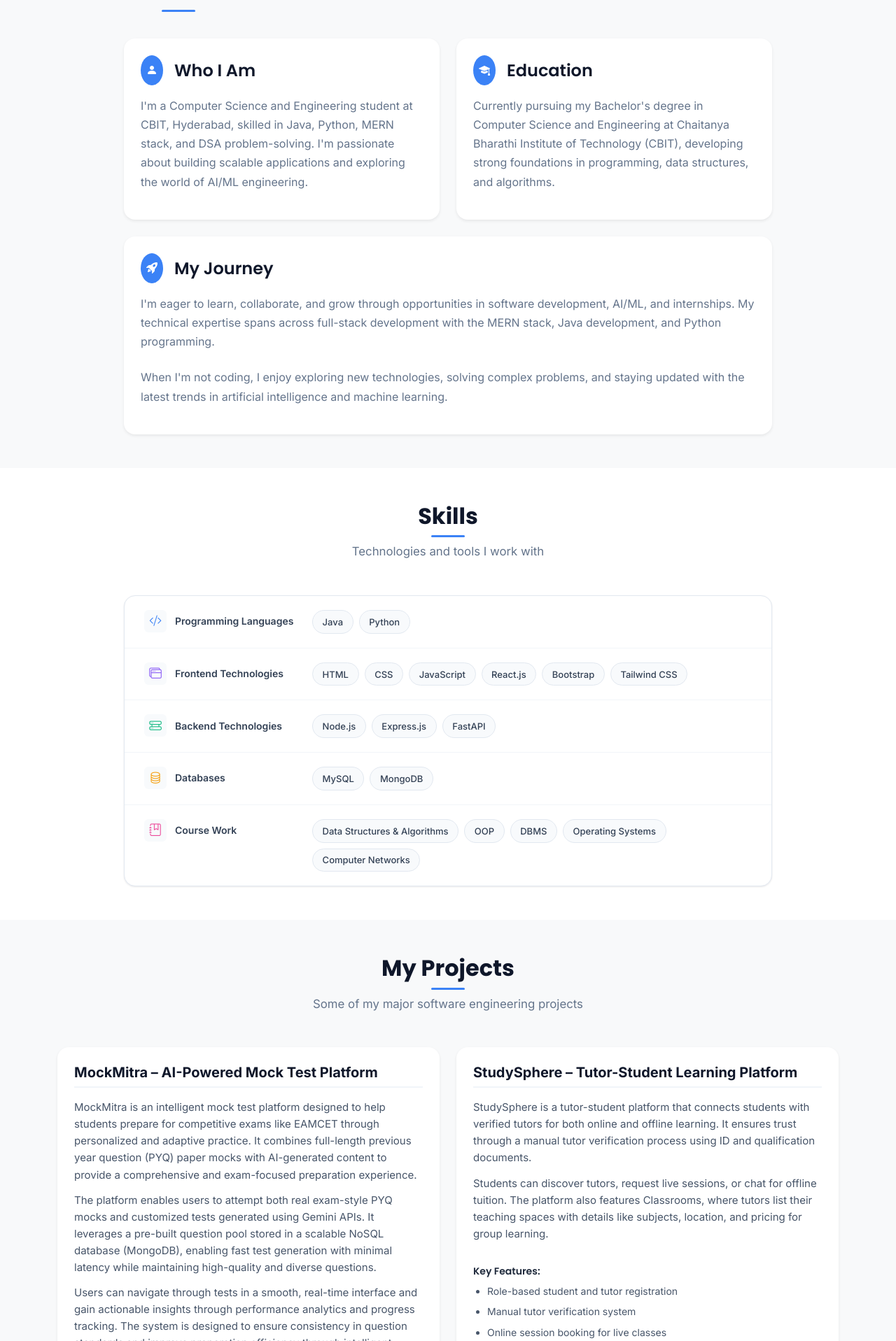
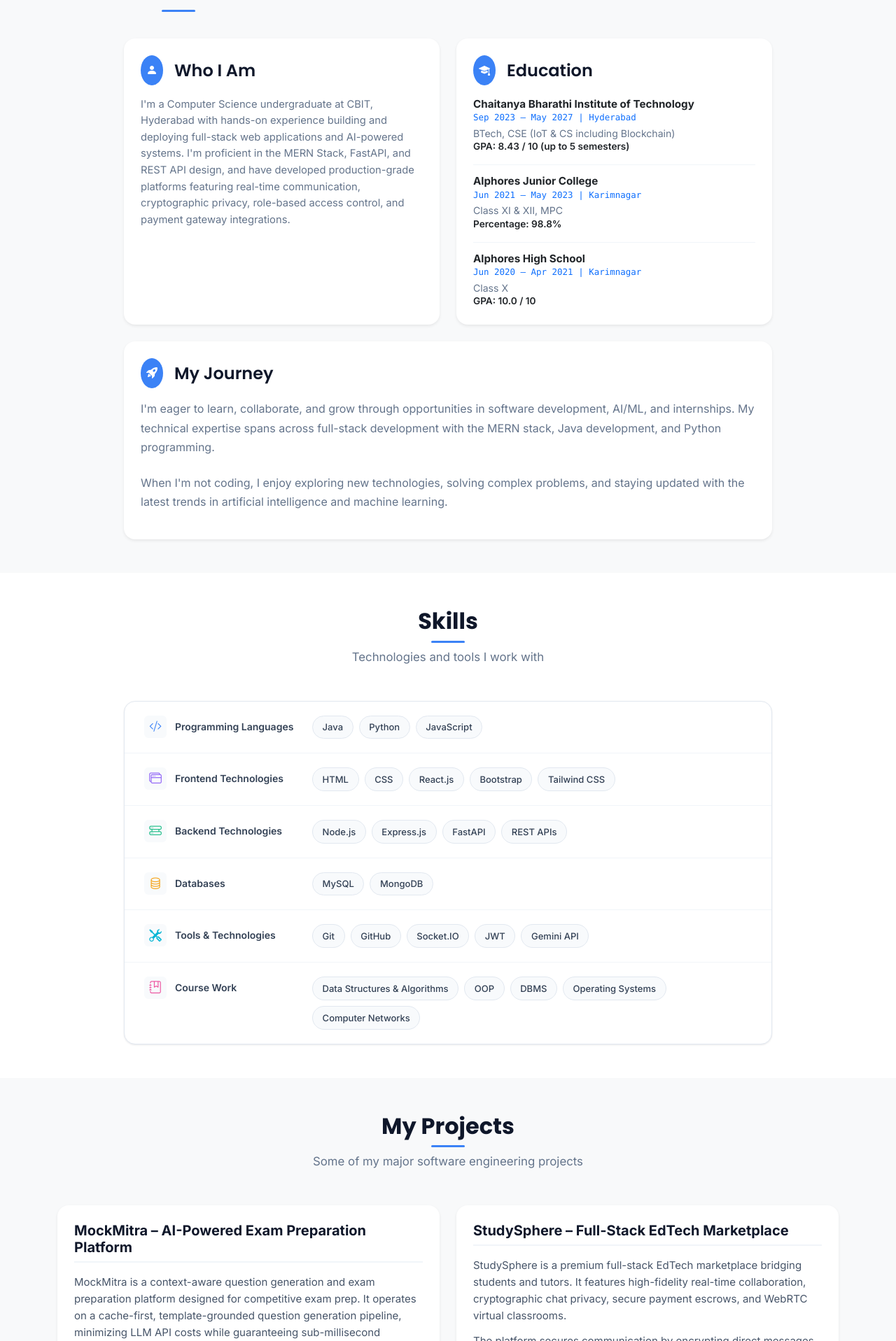
Before and after one commit to Abhilash-226/Portfolio, a React (Vite) app: page / in a window 1280 px wide. Shown: the part 883-2800 px from the top of the page at 70% size. Built offline with nearby package versions, Linux system fonts and the light colour scheme.

Commit message:
Update portfolio project descriptions, education history, skills, and certifications according to resume

```diff
--- a/src/pages/About.jsx
+++ b/src/pages/About.jsx
@@ -17,11 +17,8 @@ const About = () => {
                       </div>
                       <h4 className="mb-0">Who I Am</h4>
                     </div>
-                    <p className="text-muted">
-                      I'm a Computer Science and Engineering student at CBIT,
-                      Hyderabad, skilled in Java, Python, MERN stack, and DSA
-                      problem-solving. I'm passionate about building scalable
-                      applications and exploring the world of AI/ML engineering.
+                    <p className="text-muted" style={{ lineHeight: "1.6", fontSize: "0.92rem" }}>
+                      I'm a Computer Science undergraduate at CBIT, Hyderabad with hands-on experience building and deploying full-stack web applications and AI-powered systems. I'm proficient in the MERN Stack, FastAPI, and REST API design, and have developed production-grade platforms featuring real-time communication, cryptographic privacy, role-based access control, and payment gateway integrations.
                     </p>
                   </Card.Body>
                 </Card>
@@ -35,12 +32,26 @@ const About = () => {
                       </div>
                       <h4 className="mb-0">Education</h4>
                     </div>
-                    <p className="text-muted">
-                      Currently pursuing my Bachelor's degree in Computer
-                      Science and Engineering at Chaitanya Bharathi Institute of
-                      Technology (CBIT), developing strong foundations in
-                      programming, data structures, and algorithms.
-                    </p>
+                    <div className="education-timeline" style={{ fontSize: "0.88rem", lineHeight: "1.4" }}>
+                      <div className="mb-3">
+                        <div className="fw-bold text-dark" style={{ fontSize: "0.95rem" }}>Chaitanya Bharathi Institute of Technology</div>
+                        <div className="text-primary font-monospace mb-1" style={{ fontSize: "0.78rem" }}>Sep 2023 — May 2027 | Hyderabad</div>
+                        <div className="text-muted">BTech, CSE (IoT & CS including Blockchain)</div>
+                        <div className="text-dark fw-semibold" style={{ fontSize: "0.85rem" }}>GPA: 8.43 / 10 (up to 5 semesters)</div>
+                      </div>
+                      <div className="mb-3" style={{ borderTop: "1px solid #f1f5f9", paddingTop: "0.75rem" }}>
+                        <div className="fw-bold text-dark" style={{ fontSize: "0.95rem" }}>Alphores Junior College</div>
+                        <div className="text-primary font-monospace mb-1" style={{ fontSize: "0.78rem" }}>Jun 2021 — May 2023 | Karimnagar</div>
+                        <div className="text-muted">Class XI & XII, MPC</div>
+                        <div className="text-dark fw-semibold" style={{ fontSize: "0.85rem" }}>Percentage: 98.8%</div>
+                      </div>
+                      <div style={{ borderTop: "1px solid #f1f5f9", paddingTop: "0.75rem" }}>
+                        <div className="fw-bold text-dark" style={{ fontSize: "0.95rem" }}>Alphores High School</div>
+                        <div className="text-primary font-monospace mb-1" style={{ fontSize: "0.78rem" }}>Jun 2020 — Apr 2021 | Karimnagar</div>
+                        <div className="text-muted">Class X</div>
+                        <div className="text-dark fw-semibold" style={{ fontSize: "0.85rem" }}>GPA: 10.0 / 10</div>
+                      </div>
+                    </div>
                   </Card.Body>
                 </Card>
               </Col>
--- a/src/pages/Certificates.jsx
+++ b/src/pages/Certificates.jsx
@@ -3,25 +3,7 @@ import { Container, Row, Col, Card } from "react-bootstrap";
 const Certificates = () => {
   const certificates = [
     {
-      title: "Claude Code in Action",
-      issuer: "Anthropic",
-      date: "March 2026",
-      credentialId: "hfi6k4te2szx",
-      link: "https://verify.skilljar.com/c/hfi6k4te2szx",
-      image: "/claude-code-in-action.png",
-      color: "#5b7c53"
-    },
-    {
-      title: "Java (Basic)",
-      issuer: "HackerRank",
-      date: "March 2026",
-      credentialId: "AE89DA4122AC",
-      link: "https://www.hackerrank.com/certificates/ae89da4122ac",
-      image: "/hackerrank-java-basic.png",
-      color: "#2ec866"
-    },
-    {
-      title: "Introduction to Internet of Things (Elite)",
+      title: "Introduction to Internet of Things (Elite Silver)",
       issuer: "NPTEL",
       date: "Jul-Oct 2025",
       credentialId: "NPTEL25CS147S958200846",
@@ -30,22 +12,13 @@ const Certificates = () => {
       color: "#ffa116"
     },
     {
-      title: "Web Development Course",
+      title: "Full Stack Web development",
       issuer: "Internshala",
       date: "October 2024",
       credentialId: "8duonojqlrd",
       link: "https://trainings.internshala.com/verify_certificate",
       image: "/internshala-web-development.png",
       color: "#0073e6"
-    },
-    {
-      title: "Oracle Cloud Infrastructure",
-      issuer: "Oracle",
-      date: "2024",
-      credentialId: null,
-      link: null,
-      image: "/Oracle cloud.png",
-      color: "#f35e00"
     },
     {
       title: "React, NodeJS, Express & MongoDB - The MERN Fullstack Guide",
@@ -64,6 +37,15 @@ const Certificates = () => {
       link: "https://ude.my/UC-c5ddb17e-9445-4e75-87ac-d831cc8a13b2",
       image: "/udemy-complete-ai-guide.png",
       color: "#a435f0"
+    },
+    {
+      title: "Java (Basic)",
+      issuer: "HackerRank",
+      date: "March 2026",
+      credentialId: "AE89DA4122AC",
+      link: "https://www.hackerrank.com/certificates/ae89da4122ac",
+      image: "/hackerrank-java-basic.png",
+      color: "#2ec866"
     }
   ];
 
@@ -77,16 +59,17 @@ const Certificates = () => {
           </p>
         </div>
 
-        <Row className="g-4">
+        <Row className="g-4 justify-content-center">
           {certificates.map((cert, index) => (
-            <Col key={index} xs={12} sm={6} md={4} lg={3} className="d-flex">
+            <Col key={index} xs={12} sm={6} md={4} lg={4} className="d-flex justify-content-center">
               <Card
                 className="h-100 border-0 shadow-sm w-100 certificate-card position-relative overflow-hidden d-flex flex-column"
                 style={{
                   borderRadius: "16px",
                   border: "1px solid #e2e8f0",
                   backgroundColor: "#ffffff",
-                  transition: "all 0.3s ease"
+                  transition: "all 0.3s ease",
+                  maxWidth: "350px"
                 }}
               >
                 {cert.image ? (
@@ -168,6 +151,41 @@ const Certificates = () => {
             </Col>
           ))}
         </Row>
+
+        {/* Key Achievements */}
+        <div className="text-center mt-5 mb-4">
+          <h3 className="fw-bold mb-3" style={{ color: "#0f172a" }}>Key Achievements</h3>
+        </div>
+        <Row className="justify-content-center">
+          <Col md={10} lg={8}>
+            <Card className="border-0 shadow-sm p-4" style={{ borderRadius: "16px", border: "1px solid #e2e8f0" }}>
+              <ul className="list-unstyled mb-0 d-flex flex-column gap-3">
+                <li className="d-flex align-items-start">
+                  <div className="bg-primary-subtle text-primary rounded-circle p-2 me-3 d-flex align-items-center justify-content-center" style={{ width: "40px", height: "40px", flexShrink: 0, backgroundColor: "rgba(59, 130, 246, 0.15)", color: "#2563eb" }}>
+                    <i className="bi bi-code-slash" style={{ fontSize: "1.2rem" }}></i>
+                  </div>
+                  <div>
+                    <h6 className="fw-bold mb-1" style={{ color: "#1e293b" }}>Competitive Programming & Problem Solving</h6>
+                    <p className="text-muted mb-0" style={{ fontSize: "0.9rem" }}>
+                      Solved 430+ algorithmic problems across LeetCode and GeeksforGeeks, focusing on data structures, algorithms, and logical problem-solving.
+                    </p>
+                  </div>
+                </li>
+                <li className="d-flex align-items-start border-top pt-3">
+                  <div className="bg-primary-subtle text-primary rounded-circle p-2 me-3 d-flex align-items-center justify-content-center" style={{ width: "40px", height: "40px", flexShrink: 0, backgroundColor: "rgba(59, 130, 246, 0.15)", color: "#2563eb" }}>
+                    <i className="bi bi-award-fill" style={{ fontSize: "1.2rem" }}></i>
+                  </div>
+                  <div>
+                    <h6 className="fw-bold mb-1" style={{ color: "#1e293b" }}>NPTEL Elite Silver Badge</h6>
+                    <p className="text-muted mb-0" style={{ fontSize: "0.9rem" }}>
+                      Awarded Elite Silver Badge in Introduction to Internet of Things from NPTEL for scoring 75%.
+                    </p>
+                  </div>
+                </li>
+              </ul>
+            </Card>
+          </Col>
+        </Row>
       </Container>
     </section>
   );
--- a/src/pages/Home.jsx
+++ b/src/pages/Home.jsx
@@ -60,9 +60,7 @@ const Home = () => {
                   maxWidth: "520px",
                 }}
               >
-                Computer Science student at CBIT, Hyderabad — skilled in Java,
-                Python, MERN stack, and DSA. Passionate about building scalable
-                applications and exploring AI/ML engineering.
+                Computer Science undergraduate at CBIT, Hyderabad with hands-on experience building and deploying full-stack web applications and AI-powered systems. Proficient in the MERN Stack, FastAPI, and REST API design.
               </p>
               <div className="d-flex gap-3 justify-content-center justify-content-md-start flex-wrap">
                 <Button
--- a/src/pages/Projects.jsx
+++ b/src/pages/Projects.jsx
@@ -4,40 +4,39 @@ import ProjectCard from "../components/ProjectCard";
 const Projects = () => {
   const projects = [
     {
-      title: "MockMitra – AI-Powered Mock Test Platform",
+      title: "MockMitra – AI-Powered Exam Preparation Platform",
       description: [
-        "MockMitra is an intelligent mock test platform designed to help students prepare for competitive exams like EAMCET through personalized and adaptive practice. It combines full-length previous year question (PYQ) paper mocks with AI-generated content to provide a comprehensive and exam-focused preparation experience.",
-        "The platform enables users to attempt both real exam-style PYQ mocks and customized tests generated using Gemini APIs. It leverages a pre-built question pool stored in a scalable NoSQL database (MongoDB), enabling fast test generation with minimal latency while maintaining high-quality and diverse questions.",
-        "Users can navigate through tests in a smooth, real-time interface and gain actionable insights through performance analytics and progress tracking. The system is designed to ensure consistency in question standards and improve preparation efficiency through intelligent question selection."
+        "MockMitra is a context-aware question generation and exam preparation platform designed for competitive exam prep. It operates on a cache-first, template-grounded question generation pipeline, minimizing LLM API costs while guaranteeing sub-millisecond retrieval of pre-validated practice material.",
+        "When the MongoDB question pool has a deficit for a requested topic, the system retrieves historical Previous Year Questions (PYQs) from a YAML database, injects them as prompt context to ground Gemini 2.5 Flash, and runs concurrent worker pools to generate new conceptually similar variations. It validates generated questions via a 2-pass solver consensus using Gemini's thinking budget and filters near-duplicates using a SequenceMatcher text similarity check (ratio < 0.82)."
       ],
       features: [
-        "Full-length PYQ paper mock tests for real exam simulation",
-        "AI-powered personalized test generation using Gemini APIs",
-        "Scalable question pool built from previous year papers",
-        "Efficient and low-latency test creation using MongoDB",
-        "Real-time test interface with seamless navigation",
-        "Performance analytics and progress tracking"
+        "Cache-first question selector using MongoDB compound query indices for sub-millisecond retrieval",
+        "Template-grounded generation utilizing historical PYQ context parsed from YAML blueprints",
+        "2-pass solver verification consensus using Gemini's thinking model to ensure mathematical correctness",
+        "FastAPI background tasks for asynchronous question generation and worker pool orchestration",
+        "Deduplication pipeline enforcing a SequenceMatcher similarity threshold (ratio < 0.82)",
+        "Complete CBT-style test interface with Custom Test, PYQ practice, Analytics, and History tracking modules"
       ],
-      techStack: ["MongoDB (NoSQL)", "FastAPI", "React", "Vite", "Gemini APIs"],
+      techStack: ["React", "FastAPI", "Python", "Gemini 2.5 Flash", "MongoDB", "YAML", "Git"],
       image: null,
       sourceLink: "https://mockmitra.app/",
       sourceLinkText: "Visit MockMitra"
     },
     {
-      title: "StudySphere – Tutor-Student Learning Platform",
+      title: "StudySphere – Full-Stack EdTech Marketplace",
       description: [
-        "StudySphere is a tutor-student platform that connects students with verified tutors for both online and offline learning. It ensures trust through a manual tutor verification process using ID and qualification documents.",
-        "Students can discover tutors, request live sessions, or chat for offline tuition. The platform also features Classrooms, where tutors list their teaching spaces with details like subjects, location, and pricing for group learning."
+        "StudySphere is a premium full-stack EdTech marketplace bridging students and tutors. It features high-fidelity real-time collaboration, cryptographic chat privacy, secure payment escrows, and WebRTC virtual classrooms.",
+        "The platform secures communication by encrypting direct messages with AES-256-CBC prior to database persistence and decrypting them on-the-fly for active Socket.IO websocket clients. It incorporates an escrow-like payment flow via Razorpay API (holding and capturing funds upon student approval of completion), a custom-signed JWT WebRTC video classroom using 8x8 Jitsi As A Service (JaaS), and a database-level validation to prevent tutor scheduling double-bookings."
       ],
       features: [
-        "Role-based student and tutor registration",
-        "Manual tutor verification system",
-        "Online session booking for live classes",
-        "Real-time chat for offline coordination",
-        "Classroom listings for group learning",
-        "Demo class booking and tutor discovery"
+        "Real-time communication using Socket.IO with AES-256-CBC encrypted chat history",
+        "Escrow payment system integrating Razorpay signature verification and capture-hold workflow",
+        "WebRTC classrooms via Jitsi/8x8 JaaS with custom RS256-signed moderator JWT tokens",
+        "Double-booking scheduling prevention via MongoDB overlapping time-range queries",
+        "Tutor and offline classroom discovery using MongoDB 2dsphere index geospatial distance queries",
+        "Student profile completeness tracking and dynamically aggregated tutor rating reviews"
       ],
-      techStack: ["MongoDB", "Node.js", "React", "Socket.IO", "JWT"],
+      techStack: ["React.js", "Node.js", "Express.js", "MongoDB", "Socket.IO", "WebRTC (Jitsi)", "Razorpay", "JWT", "Bootstrap 5"],
       image: null,
       sourceLink: "https://studysphere-frontend-gtvp.onrender.com/",
       sourceLinkText: "Visit StudySphere"
--- a/src/pages/Skills.jsx
+++ b/src/pages/Skills.jsx
@@ -4,19 +4,19 @@ const Skills = () => {
   const skillCategories = [
     {
       label: "Programming Languages",
-      skills: ["Java", "Python"],
+      skills: ["Java", "Python", "JavaScript"],
       icon: "bi-code-slash",
       color: "#3b82f6",
     },
     {
       label: "Frontend Technologies",
-      skills: ["HTML", "CSS", "JavaScript", "React.js", "Bootstrap", "Tailwind CSS"],
+      skills: ["HTML", "CSS", "React.js", "Bootstrap", "Tailwind CSS"],
       icon: "bi-window-stack",
       color: "#8b5cf6",
     },
     {
       label: "Backend Technologies",
-      skills: ["Node.js", "Express.js", "FastAPI"],
+      skills: ["Node.js", "Express.js", "FastAPI", "REST APIs"],
       icon: "bi-hdd-rack",
       color: "#10b981",
     },
@@ -25,6 +25,12 @@ const Skills = () => {
       skills: ["MySQL", "MongoDB"],
       icon: "bi-database",
       color: "#f59e0b",
+    },
+    {
+      label: "Tools & Technologies",
+      skills: ["Git", "GitHub", "Socket.IO", "JWT", "Gemini API"],
+      icon: "bi-tools",
+      color: "#06b6d4",
     },
     {
       label: "Course Work",
```
